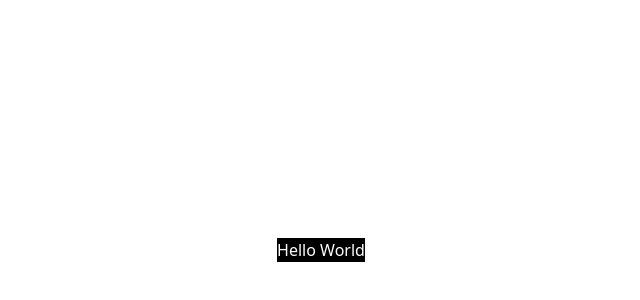
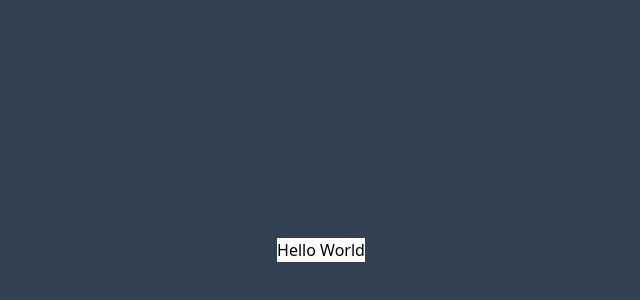
Before and after one commit to arianBeke/Tailwind-Kurs, a website: page button.html in a window 1280 px wide. Shown: the part 146-446 px from the top of the page, without its empty margins (319-959 px from the left). Drawn offline with nearby package versions, Linux system fonts and the light colour scheme.

Commit message:
lagt til mer

```diff
--- a/button.html
+++ b/button.html
@@ -6,9 +6,9 @@
   <link href="./dist/output.css" rel="stylesheet">
   <script src="https://cdn.tailwindcss.com"></script>
 </head>
-<body>
+<body class="bg-slate-700">
     <div class=" flex justify-center mt-96 items-center">
-        <button class="bg-black text-white">Hello World</button>
+        <button class="bg-white text-black">Hello World</button>
     </div>
 </body>
 </html>
```
